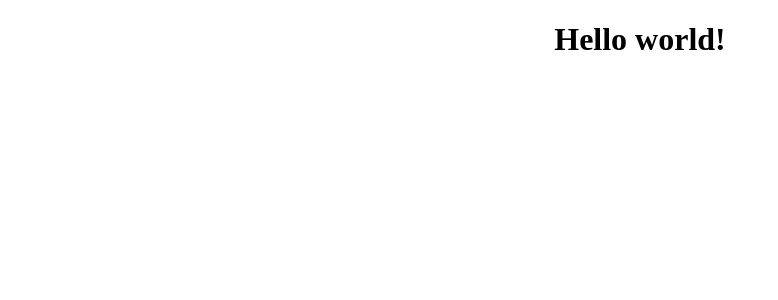
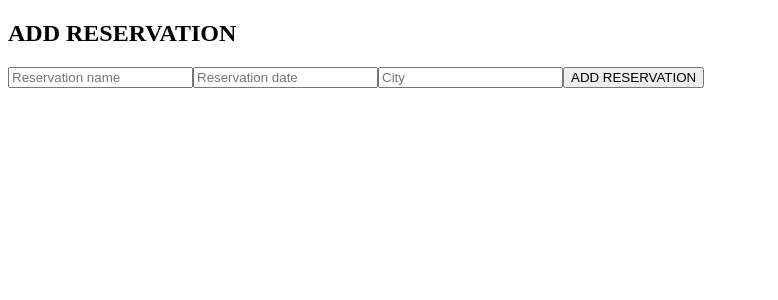
Before and after one commit to gak92/book_devs_app, a React (Create React App) app: page /add_reservation in a window 1280 px wide. Shown: the top 300 px of the page, without its empty margins (0-778 px from the left). Built offline with nearby package versions, Linux system fonts and the light colour scheme.

Commit message:
Create `add reservation` components

```diff
--- a/package.json
+++ b/package.json
@@ -3,12 +3,17 @@
   "version": "0.1.0",
   "private": true,
   "dependencies": {
+    "@reduxjs/toolkit": "^1.9.1",
     "@testing-library/jest-dom": "^5.16.5",
     "@testing-library/react": "^13.4.0",
     "@testing-library/user-event": "^13.5.0",
     "react": "^18.2.0",
     "react-dom": "^18.2.0",
+    "react-redux": "^8.0.5",
+    "react-router-dom": "^6.4.4",
     "react-scripts": "5.0.1",
+    "redux": "^4.2.0",
+    "redux-thunk": "^2.4.2",
     "web-vitals": "^2.1.4"
   },
   "scripts": {
--- a/src/App.js
+++ b/src/App.js
@@ -1,11 +1,12 @@
+import { Route, Routes } from 'react-router-dom';
 import './App.css';
+import AddReservations from './components/AddReservations';
 
 function App() {
   return (
-    <div className="App">
-
-      <h1>Hello world!</h1>
-    </div>
+    <Routes>
+      <Route path="/add_reservation" element={<AddReservations />} />
+    </Routes>
   );
 }
 
--- /dev/null
+++ b/src/components/AddReservations.js
@@ -0,0 +1,67 @@
+import React, { useState } from 'react';
+import { useDispatch } from 'react-redux';
+import { addReservation } from '../store/addReservations';
+
+const AddReservations = () => {
+  const dispatch = useDispatch();
+  const [state, setState] = useState({
+    name: '',
+    reservation_date: '',
+    city: '',
+    user_id: 1,
+    developer_id: 1,
+  });
+
+  const handle = (e) => {
+    setState({
+      ...state, [e.target.name]: e.target.value,
+    });
+  };
+
+  const handleSubmit = () => {
+    dispatch(addReservation(state));
+    setState({
+      name: '',
+      reservation_date: '',
+      city: '',
+      user_id: 1,
+      developer_id: 1,
+    });
+  };
+
+  return (
+    <>
+      <h2 >ADD RESERVATION</h2>
+      <form onSubmit={handleSubmit}>
+        <input
+          name="name"
+          value={state.name}
+          onChange={handle}
+          type="text"
+          placeholder="Reservation name"
+        />
+        <input
+          name="reservation_date"
+          value={state.reservation_date}
+          onChange={handle}
+          type="text"
+          placeholder="Reservation date"
+        />
+        <input
+          name="city"
+          value={state.city}
+          onChange={handle}
+          type="text"
+          placeholder="City"
+        />
+        <button
+          type="button"
+          onClick={() => dispatch(handleSubmit)}
+        >
+          ADD RESERVATION
+        </button>
+      </form>
+    </>
+  );
+};
+export default AddReservations;
--- a/src/index.js
+++ b/src/index.js
@@ -1,10 +1,17 @@
 import React from 'react';
 import ReactDOM from 'react-dom/client';
 import App from './App';
+import { BrowserRouter } from 'react-router-dom';
+import { Provider } from 'react-redux';
+import store from './store/index';
 
 const root = ReactDOM.createRoot(document.getElementById('root'));
 root.render(
   <React.StrictMode>
-    <App />
-  </React.StrictMode>
+    <Provider store={store}>
+      <BrowserRouter>
+        <App />
+      </BrowserRouter>
+    </Provider>
+  </React.StrictMode>,
 );
--- /dev/null
+++ b/src/store/addReservations.js
@@ -0,0 +1,32 @@
+import { createAsyncThunk, createSlice } from '@reduxjs/toolkit';
+
+const url = 'http://localhost:3000/api/v1/reservations';
+const ADD_RESERVATION = 'book_devs/ADD_RESERVATION';
+
+export const addReservation = createAsyncThunk(ADD_RESERVATION, async (
+  { name, reservation_date, city, user_id, developer_id },
+  thunkAPI,
+) => {
+  const data = {
+    name, reservation_date, city, user_id, developer_id,
+  };
+
+  await fetch(url, {
+    method: 'POST',
+    headers: { 'Content-Type': 'application/json' },
+    body: JSON.stringify(data),
+  })
+
+});
+
+
+const storeSlice = createSlice({
+  name: 'book_devs',
+  initialState: [],
+  extraReducers: {
+    [addReservation.fulfilled]: (state, action) => action.payload,
+  },
+});
+
+// export const reservations = (state) => state.reservations;
+export default storeSlice.reducer;
--- /dev/null
+++ b/src/store/index.js
@@ -0,0 +1,12 @@
+import { configureStore } from '@reduxjs/toolkit';
+import { combineReducers, applyMiddleware } from 'redux';
+import thunk from 'redux-thunk';
+import addReservations from './addReservations';
+
+const reducer = combineReducers({
+  addReservations,
+});
+
+const store = configureStore({ reducer }, applyMiddleware(thunk));
+
+export default store;
```
Also changed, not shown: 1 other file (tests, documents, lock files or other folders).
